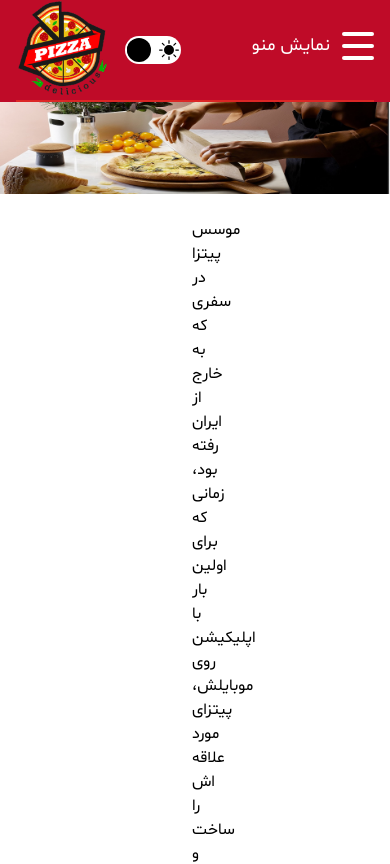
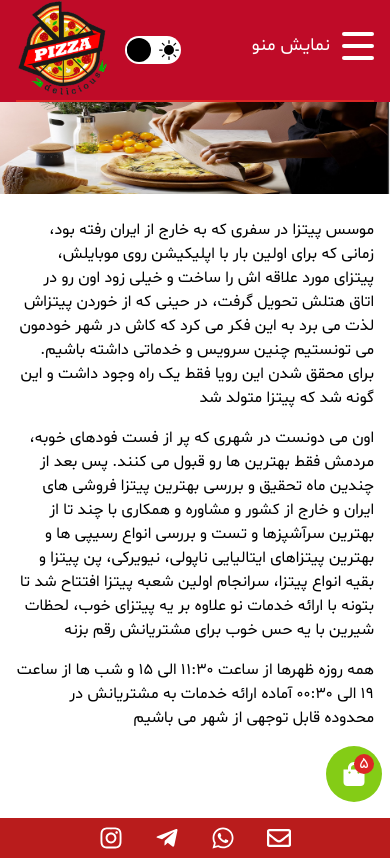
Before and after one commit to bahram5570/pizza, a React (Create React App) app: page /About in a window 390 px wide. Shown: the top 864 px of the page. Built offline with nearby package versions, Linux system fonts and the light colour scheme.

Commit message:
Fixing "About" style

```diff
--- a/src/components/about/About.tsx
+++ b/src/components/about/About.tsx
@@ -1,10 +1,11 @@
+import { Fragment } from 'react';
 import aboutImage from '../data/images/aboutImage.jpg';
 
 const About = () => {
   return (
-    <div>
+    <Fragment>
       <img src={aboutImage} alt="aboutImage" className="dark:grayscale" />
-      <div className="px-48 pt-6 text-right">
+      <div className="px-4 md:px-48 pt-6 mb-16 md:mb-0 text-right">
         <p>
           موسس پیتزا در سفری که به خارج از ایران رفته بود، زمانی که برای اولین
           بار با اپلیکیشن روی موبایلش، پیتزای مورد علاقه اش را ساخت و خیلی زود
@@ -28,7 +29,7 @@ const About = () => {
           ارائه خدمات به مشتریانش در محدوده قابل توجهی از شهر می باشیم
         </p>
       </div>
-    </div>
+    </Fragment>
   );
 };
 
```
